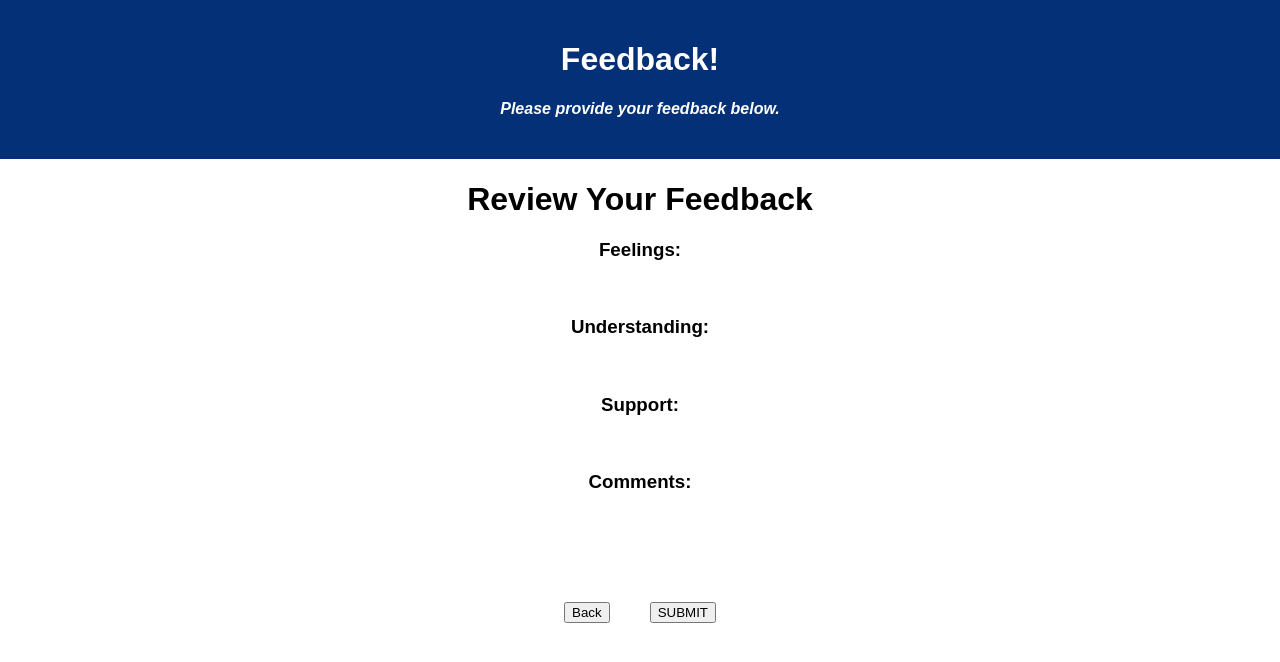
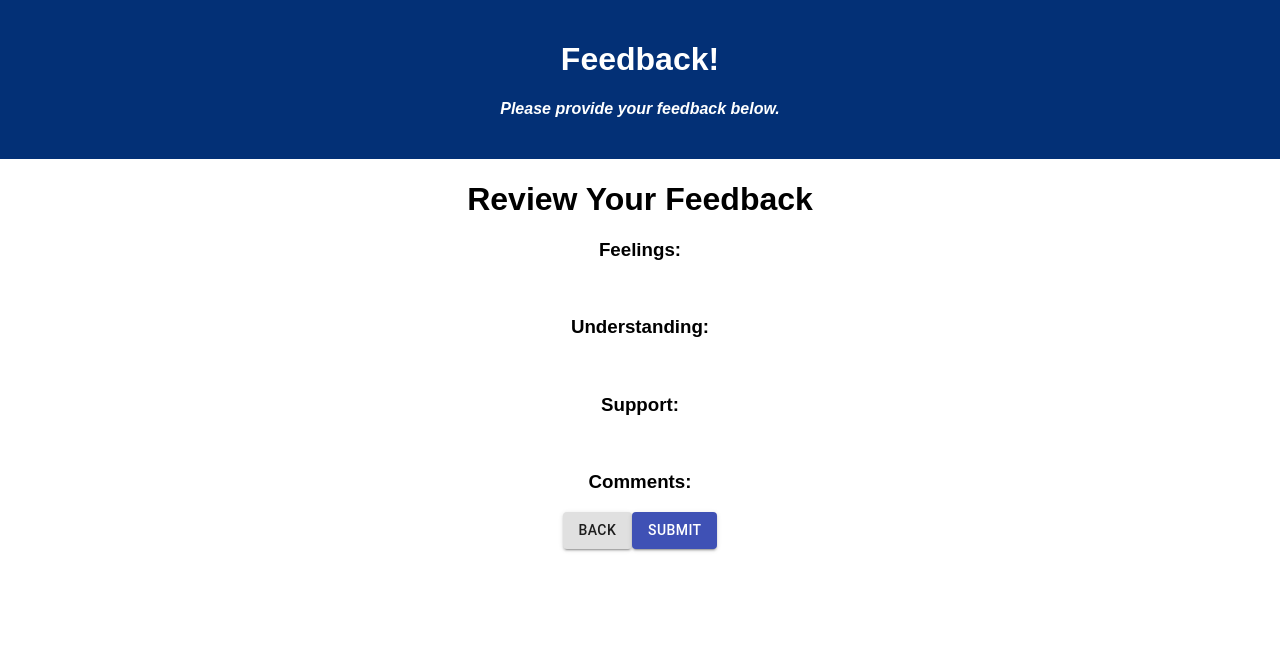
Before and after one commit to Brandon-McCarty/weekend-redux-feedback-loop, a React (Create React App) app: page /#/review in a window 1280 px wide. Shown: the top 662 px of the page. Built offline with nearby package versions, Linux system fonts and the light colour scheme.

Commit message:
add material ui

```diff
--- a/package.json
+++ b/package.json
@@ -4,6 +4,8 @@
   "private": true,
   "proxy": "http://localhost:5000",
   "dependencies": {
+    "@fontsource/roboto": "^4.5.5",
+    "@material-ui/core": "^4.12.4",
     "axios": "^0.21.1",
     "express": "^4.17.1",
     "pg": "^8.2.1",
--- a/src/components/App/App.css
+++ b/src/components/App/App.css
@@ -22,11 +22,19 @@ h4 {
   font-style: italic;
 }
 
-button {
- margin-left: 20px;
+label {
  margin-right: 20px;
 }
 
-.backBtn {
-margin-top: 90px;
+input {
+margin-bottom: 90px;
 }
+
+.comments {
+  margin-right: 20px;
+}
+
+.reviewBtn {
+  margin-right: 20px;
+  margin-left: 20px;
+}
--- a/src/components/App/App.jsx
+++ b/src/components/App/App.jsx
@@ -1,8 +1,9 @@
 import React from 'react';
-import axios from 'axios';
 import './App.css';
 import { HashRouter as Router, Route } from 'react-router-dom';
 import { useState } from 'react';
+
+
 
 // Import Components
 import Header from '../Header/Header';
--- a/src/components/Comments/Comments.jsx
+++ b/src/components/Comments/Comments.jsx
@@ -1,11 +1,14 @@
 import { useState } from 'react';
 import { useDispatch } from 'react-redux';
 import { useHistory } from 'react-router-dom';
-import {useSelector} from 'react-redux';
+import { useSelector } from 'react-redux';
 
-function Comments({setRating}) {
+// Material UI
+import Button from '@material-ui/core/Button';
 
-    const feedback = useSelector(store => store.feedback)
+function Comments({ setRating }) {
+
+    const feedback = useSelector(store => store.feedback);
     const history = useHistory();
     const dispatch = useDispatch();
     const [comments, setComments] = useState('');
@@ -15,15 +18,15 @@ function Comments({setRating}) {
     const submitComments = (event) => {
         event.preventDefault();
         console.log('SUBMIT');
-        dispatch({ type: 'ADD_COMMENT_FEEDBACK', payload: comments })
+        dispatch({ type: 'ADD_COMMENT_FEEDBACK', payload: comments });
         // Clear input field after submission
-        setComments('')
-        history.push('/review')
+        setComments('');
+        history.push('/review');
     }
 
     const returnToSupport = () => {
         // Set rating to show previous selection for user reference
-        setRating(feedback.support)
+        setRating(feedback.support);
         history.push('/support');
     }
 
@@ -33,6 +36,7 @@ function Comments({setRating}) {
                 <label htmlFor="comments">Enter any other comments or feedback below:</label>
                 <br />
                 <input
+                    className="comments"
                     type="text"
                     placeholder="Enter comments"
                     id="comments"
@@ -40,9 +44,9 @@ function Comments({setRating}) {
                     onChange={(event) => setComments(event.target.value)}
                 />
 
-                <button type="submit">Next</button>
+                <Button variant="contained" color="primary" type="submit">Next</Button>
             </form>
-            <button onClick={returnToSupport} className="backBtn">Back</button>
+            <Button variant="contained" onClick={returnToSupport} className="backBtn">Back</Button>
 
         </>
     )
--- a/src/components/Feeling/Feeling.jsx
+++ b/src/components/Feeling/Feeling.jsx
@@ -3,9 +3,12 @@ import { useHistory } from 'react-router-dom';
 
 import FeedbackInput from '../FeedbackInput/FeedbackInput';
 
+// Material UI
+import Button from '@material-ui/core/Button';
+
 function Feeling({ handleChange, rating, setRating }) {
 
-    const feedback = useSelector(store => store.feedback)
+    const feedback = useSelector(store => store.feedback);
     const history = useHistory();
     const dispatch = useDispatch();
 
@@ -15,11 +18,11 @@ function Feeling({ handleChange, rating, setRating }) {
     const submitFeeling = (event) => {
         event.preventDefault();
         console.log('SUBMIT');
-        dispatch({ type: 'ADD_FEELING_FEEDBACK', payload: rating })
+        dispatch({ type: 'ADD_FEELING_FEEDBACK', payload: rating });
         // Select previous choice if editing selections
-        setRating(feedback.understanding)
+        setRating(feedback.understanding);
         // Send to understanding
-        history.push('/understanding')
+        history.push('/understanding');
     }
 
     return (
@@ -32,7 +35,7 @@ function Feeling({ handleChange, rating, setRating }) {
                     rating={rating}
                 />
 
-                <button type="submit">Next</button>
+                <Button variant="contained" color="primary" type="submit">Next</Button>
             </form>
         </>
     )
--- a/src/components/ReviewFeedback/ReviewFeedback.jsx
+++ b/src/components/ReviewFeedback/ReviewFeedback.jsx
@@ -2,10 +2,13 @@ import {useSelector} from 'react-redux'
 import {useHistory} from 'react-router-dom';
 import axios from 'axios';
 
+// Material UI
+import Button from '@material-ui/core/Button';
+
 function ReviewFeedback() {
 
     const history = useHistory();
-    const feedback = useSelector(store => store.feedback)
+    const feedback = useSelector(store => store.feedback);
 
     const submitReview = () => {
         // Post feedback to database table "feedback"
@@ -15,7 +18,7 @@ function ReviewFeedback() {
         }).catch(err => {
             console.log('Error in posting feedback', err);
         })
-        history.push('/success')
+        history.push('/success');
     }
 
     const returnToComments = () => {
@@ -33,8 +36,8 @@ function ReviewFeedback() {
             <h3>Support: {feedback.support}</h3>
             <br />
             <h3>Comments: {feedback.comments}</h3>
-            <button onClick={returnToComments} className="backBtn">Back</button>
-            <button onClick={submitReview}>SUBMIT</button>
+            <Button variant="contained" onClick={returnToComments} className="backBtn">Back</Button>
+            <Button variant="contained" color="primary" onClick={submitReview}>SUBMIT</Button>
         </>
     )
 }
--- a/src/components/Success/Success.jsx
+++ b/src/components/Success/Success.jsx
@@ -1,5 +1,8 @@
 import {useHistory} from 'react-router-dom';
-import {useDispatch} from 'react-redux'
+import {useDispatch} from 'react-redux';
+
+// Material UI
+import Button from '@material-ui/core/Button';
 
 function Success () {
 
@@ -16,7 +19,7 @@ function Success () {
         <>
         <h1>Thank you for your Feedback!</h1>
         <br />
-        <button onClick={startNewFeedback}>Start New Feedback</button>
+        <Button variant="contained" color="primary" onClick={startNewFeedback}>Start New Feedback</Button>
         </>
     )
 }
--- a/src/components/Support/Support.jsx
+++ b/src/components/Support/Support.jsx
@@ -1,11 +1,14 @@
 import { useDispatch } from 'react-redux';
 import { useHistory } from 'react-router-dom';
 import FeedbackInput from '../FeedbackInput/FeedbackInput';
-import {useSelector} from 'react-redux';
+import { useSelector } from 'react-redux';
+
+// Material UI
+import Button from '@material-ui/core/Button';
 
 function Support({ handleChange, rating, setRating }) {
 
-    const feedback = useSelector(store => store.feedback)
+    const feedback = useSelector(store => store.feedback);
     const history = useHistory();
     const dispatch = useDispatch();
 
@@ -15,14 +18,14 @@ function Support({ handleChange, rating, setRating }) {
         console.log('SUBMIT');
         dispatch({ type: 'ADD_SUPPORT_FEEDBACK', payload: rating });
         // Send to comments
-        history.push('/comments')
+        history.push('/comments');
 
     }
 
     const returnToUnderstanding = () => {
         // Set rating to show previous selection for user reference
         history.push('/understanding');
-        setRating(feedback.understanding)
+        setRating(feedback.understanding);
     }
 
     return (
@@ -35,10 +38,10 @@ function Support({ handleChange, rating, setRating }) {
                     handleChange={handleChange}
                     rating={rating}
                 />
-                <button type="submit">Next</button>
+                <Button variant="contained" color="primary" type="submit">Next</Button>
             </form>
 
-            <button onClick={returnToUnderstanding} className="backBtn">Back</button>
+            <Button variant="contained" onClick={returnToUnderstanding} className="backBtn">Back</Button>
         </>
     )
 }
--- a/src/components/Understanding/Understanding.jsx
+++ b/src/components/Understanding/Understanding.jsx
@@ -4,9 +4,12 @@ import {useSelector} from 'react-redux';
 
 import FeedbackInput from '../FeedbackInput/FeedbackInput';
 
+// Material UI
+import Button from '@material-ui/core/Button';
+
 function Understanding({ handleChange, rating, setRating }) {
 
-    const feedback = useSelector(store => store.feedback)
+    const feedback = useSelector(store => store.feedback);
     const history = useHistory();
     const dispatch = useDispatch();
 
@@ -17,14 +20,14 @@ function Understanding({ handleChange, rating, setRating }) {
         console.log('SUBMIT');
         dispatch({ type: 'ADD_UNDERSTANDING_FEEDBACK', payload: rating });
         // Select previous choice if editing selections
-        setRating(feedback.support)
+        setRating(feedback.support);
         // Send to support
-        history.push('/support')
+        history.push('/support');
     }
 
     const returnToFeelings = () => {
         // Set rating to show previous selection for user reference
-        setRating(feedback.feeling)
+        setRating(feedback.feeling);
         history.push('/');
     }
 
@@ -37,10 +40,10 @@ function Understanding({ handleChange, rating, setRating }) {
                     handleChange={handleChange}
                     rating={rating}
                 />
-                <button type="submit">Next</button>
+                <Button variant="contained" color="primary" type="submit">Next</Button>
             </form>
 
-            <button onClick={returnToFeelings} className="backBtn">Back</button>
+            <Button  variant="contained" onClick={returnToFeelings} className="backBtn">Back</Button>
         </>
     )
 }
```
Also changed, not shown: 1 other file (tests, documents, lock files or other folders).
